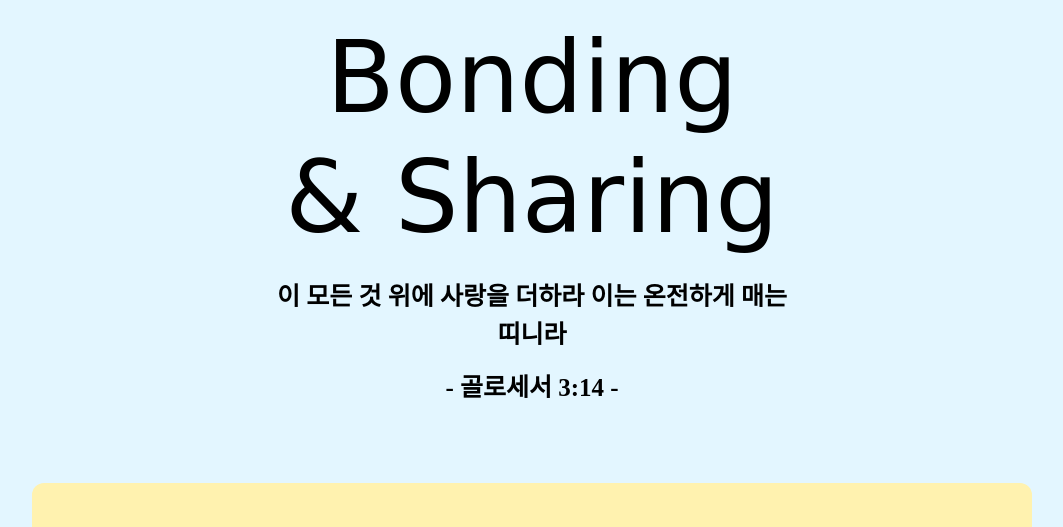
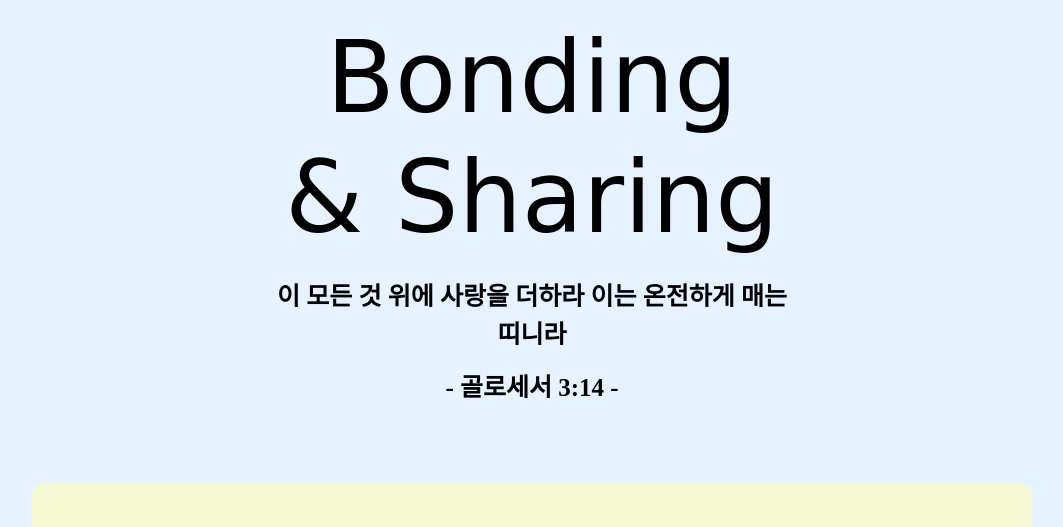
Before and after one commit to davidko0616/web_programming_project, a Flask app: page / in a window 1280 px wide. Shown: the part 996-1523 px from the top of the page, without its empty margins (108-1171 px from the left). Run offline with Flask 3, Linux system fonts and the light colour scheme; some libraries are stand-ins or nearby versions; some web fonts are replaced.

Commit message:
minor changes and db update

```diff
--- a/static/Style.css
+++ b/static/Style.css
@@ -2,7 +2,7 @@ body {
   font-family: "Malgun Gothic ", "Apple SD Gothic Neo", "Noto Sans KR", sans-serif;
   font-optical-sizing: auto;
   font-weight: 400;
-  background-color: #E3F6FF;
+  background-color: #e6f2ff;
   font-style: normal;
   margin: 0;
   padding: 0;
@@ -138,7 +138,7 @@ body {
 .into-mid {
     display: flex;
     align-items: center;
-    background-color: #FFF2AF;
+    background-color: #F4F8D3;
     color: black;
     padding: 40px;
     border-radius: 12px;
@@ -176,7 +176,7 @@ body {
 .apply-button {
     margin-top: 20px;
     padding: 12px 24px;
-    background-color: #6E8E59;
+    background-color: #3D5300;
     border: none;
     border-radius: 8px;
     color: white;
--- a/static/qna.css
+++ b/static/qna.css
@@ -4,7 +4,7 @@ body {
   font-family: "Malgun Gothic ", "Apple SD Gothic Neo", "Noto Sans KR", sans-serif;
   font-optical-sizing: auto;
   font-weight: 400;
-  background-color: #E3F6FF;
+  background-color: #e6f2ff;
   font-style: normal;
 }
 
```
Also changed, not shown: instance/qna.db.
